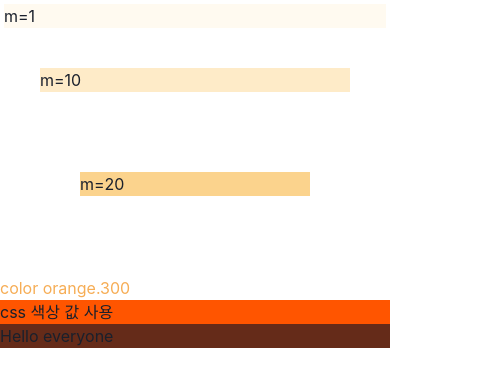
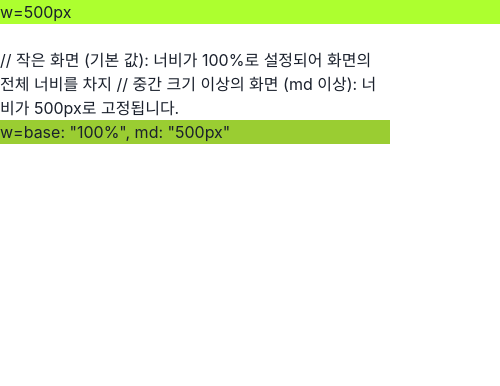
Before and after one commit to kiwi85547/react20240509, a React (Vite) app: page / in a window 390 px wide. Shown: the top 386 px of the page, 500 px wide, since content can reach past the window. Built offline with nearby package versions, Linux system fonts and the light colour scheme.

Commit message:
반응형 스타일

```diff
--- a/src/App.jsx
+++ b/src/App.jsx
@@ -4,12 +4,11 @@ import {Box, ChakraProvider} from "@chakra-ui/react";
 function App(props) {
     return (
         <ChakraProvider>
-            <Box m={1} bgColor={"orange.50"}>m=1</Box>
-            <Box m={10} bgColor={"orange.100"}>m=10</Box>
-            <Box m={20} bgColor={"orange.200"}>m=20</Box>
-            <Box color={"orange.300"}>color orange.300</Box>
-            <Box bgColor={"#f50"}>css 색상 값 사용</Box>
-            <Box bg={"orange.900"}>Hello everyone</Box>
+            <Box bg={"greenyellow"} w={"500px"}>w=500px</Box>
+            <br/>
+            // 작은 화면 (기본 값): 너비가 100%로 설정되어 화면의 전체 너비를 차지
+            // 중간 크기 이상의 화면 (md 이상): 너비가 500px로 고정됩니다.
+            <Box bg={"yellowgreen"} w={{base: "100%", md: "500px"}}>w=base: "100%", md: "500px"</Box>
         </ChakraProvider>
     );
 }
```
